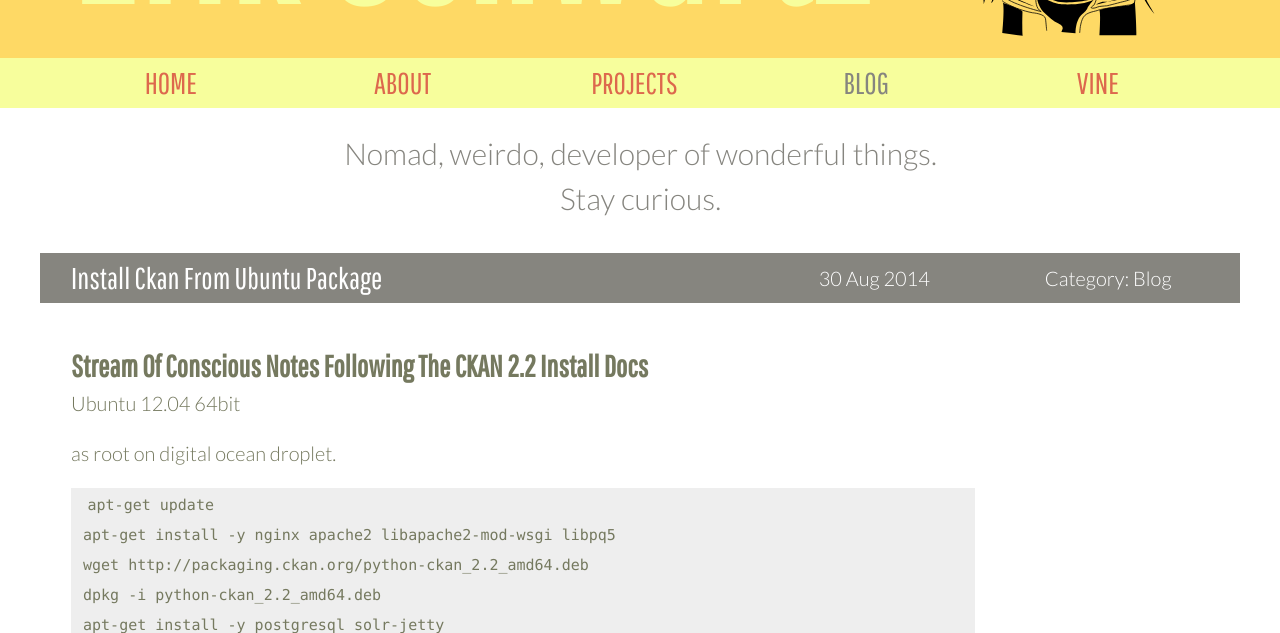
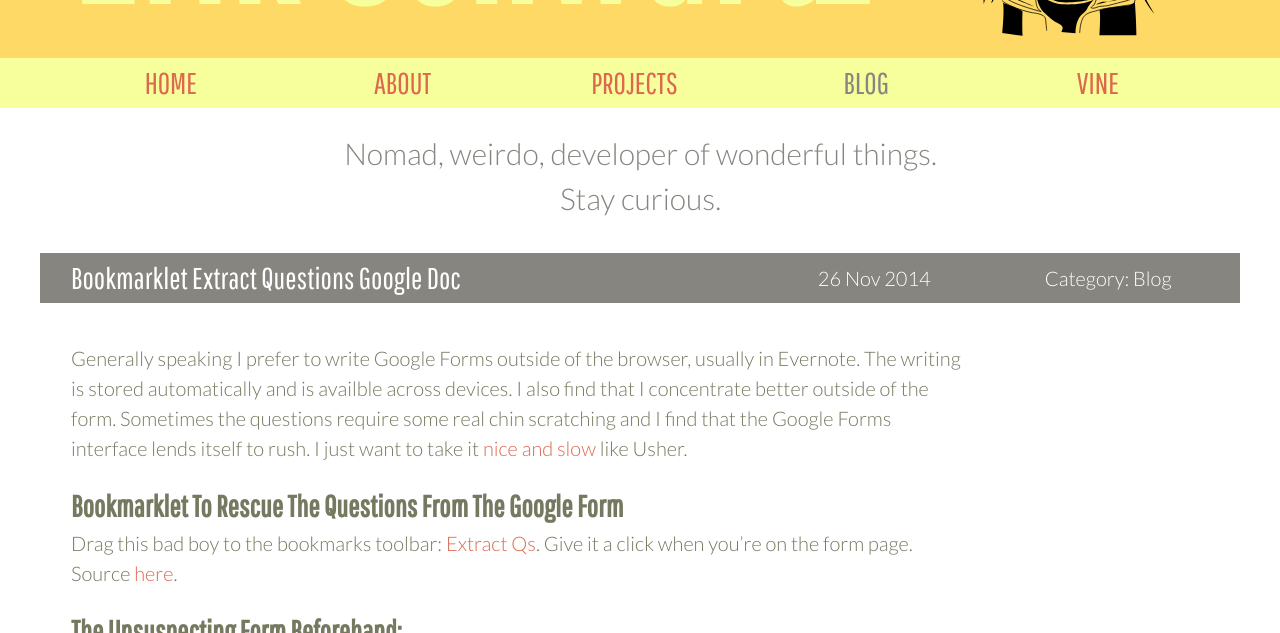
Before and after one commit to eeeschwartz/erikschwartz, a Jekyll site: the page built from blog/index.html, in a window 1280 px wide and 1400 px high, scrolled down 251 px. Shown: the top 633 px of the window. Built offline with Jekyll 4.4.1, drawn with Linux system fonts in a browser that asks for light colours; Markdown is read by kramdown in place of the engine named in the settings; some of the changed text lies outside the part shown; grey boxes are pictures that could not be loaded.

Commit message:
Add bookmarlet google form post

```diff
--- a/Gemfile
+++ b/Gemfile
@@ -1,6 +1,6 @@
 source "https://rubygems.org"
 
-gem 'jekyll'
+gem 'jekyll', '~> 2.5'
 gem 'mini_magick'
 gem 'compass'
 gem 'redcarpet'
--- /dev/null
+++ b/_posts/2014-11-26-bookmarklet-extract-questions-google-doc.md
@@ -0,0 +1,27 @@
+---
+layout: post
+category: blog
+"current-tab": blog
+author: Erik Schwartz
+published: true
+date: 2014-11-26
+permalink: "2014-11-26-bookmarklet-extract-questions-google-doc"
+---
+
+Generally speaking I prefer to write Google Forms outside of the browser, usually in Evernote. The writing is stored automatically and is availble across devices. I also find that I concentrate better outside of the form. Sometimes the questions require some real chin scratching and I find that the Google Forms interface lends itself to rush. I just want to take it [nice and slow](https://www.youtube.com/watch?v=RQeZZnwmuMo) like Usher.
+
+### Bookmarklet to rescue the questions from the Google Form
+
+Drag this bad boy to the bookmarks toolbar: <a href="javascript:void(function () {
+var jsCode = document.createElement('script');
+jsCode.setAttribute('src', 'https://gist.githubusercontent.com/eeeschwartz/6086efb174d6dc076fc6/raw/main.js');
+document.body.appendChild(jsCode);
+}())">Extract Qs</a>. Give it a click when you're on the form page. Source [here](https://gist.github.com/eeeschwartz/6086efb174d6dc076fc6).
+
+### The unsuspecting form beforehand:
+
+![image](images/google-form.png)
+
+### The fully shocked form afterwards, questions extracted big time:
+
+![image](images/google-form-extracted.png)
```
Also changed, not shown: stylesheets/screen.css (+9 -9 lines), Gemfile.lock.
